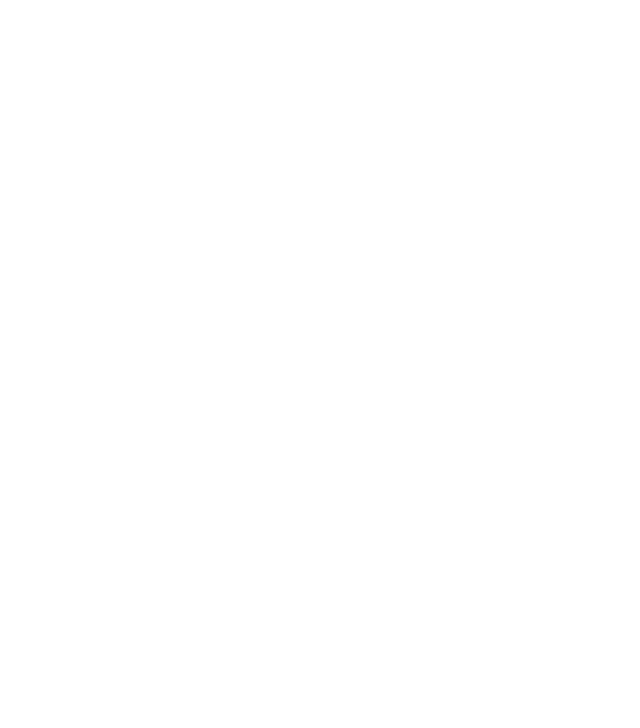
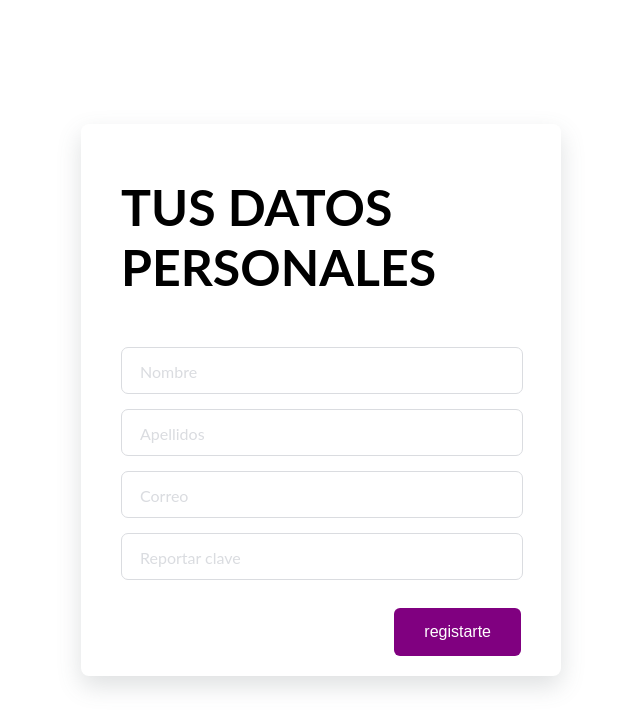
Before and after one commit to ozcar00/git3, a plain HTML site: page registro.html in a window 1280 px wide. Shown: the whole page, without its empty margins (319-959 px from the left). Drawn offline with Linux system fonts and the light colour scheme.

Commit message:
agregamos un formulario

```diff
--- a/registro.html
+++ b/registro.html
@@ -98,5 +98,33 @@
 </style>
 <body>
 
+    <div class="signupFrm">
+        <form action="" class="form">
+          <h1 class="title">TUS DATOS PERSONALES</h1>
+
+          <div class="inputContainer">
+            <input type="text" class="input" placeholder="">
+            <label for="" class="label">Nombre</label>
+          </div>
+
+          <div class="inputContainer">
+            <input type="text" class="input" placeholder="">
+            <label for="" class="label">Apellidos</label>
+          </div>
+
+          <div class="inputContainer">
+            <input type="text" class="input" placeholder="">
+            <label for="" class="label">Correo</label>
+          </div>
+
+          <div class="inputContainer">
+            <input type="text" class="input" placeholder="">
+            <label for="" class="label">Reportar clave</label>
+          </div>
+
+          <input type="submit" class="submitBtn" value="registarte">
+        </form>
+      </div>
+
 </body>
 </html>
```
